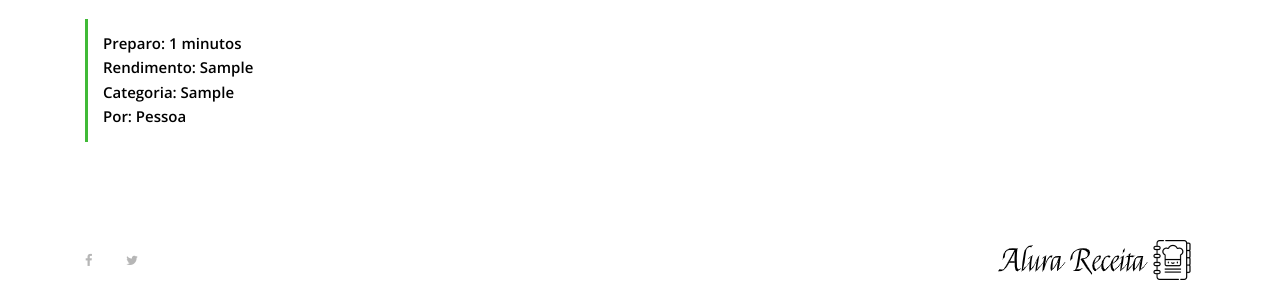
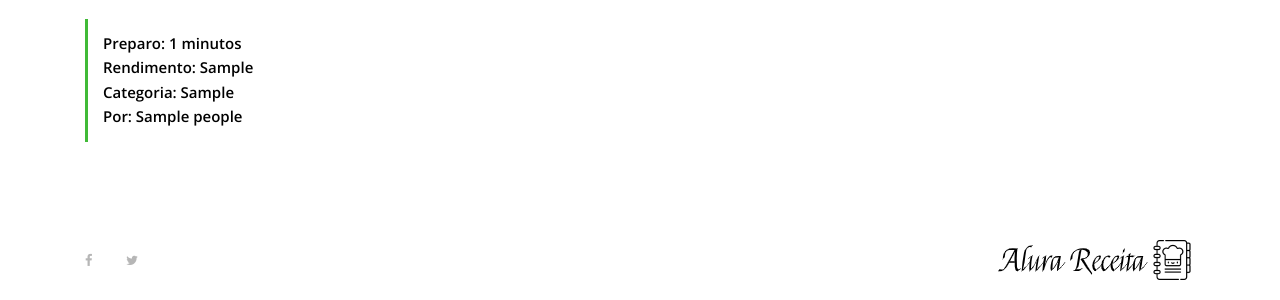
Before and after one commit to RodrigoVazOliveira/bookBuildFoods, a Django app: page /1 in a window 1280 px wide. Shown: the part 809-1109 px from the top of the page. Run offline with Django 4.2, Linux system fonts and the light colour scheme; tables that the repository leaves empty hold one stand-in row (values such as "Sample post"); some libraries are stand-ins or nearby versions.

Commit message:
Mostrar nome do criador da receita

```diff
--- a/recipe/templates/receita.html
+++ b/recipe/templates/receita.html
@@ -72,7 +72,7 @@
                                 <h6>Preparo: {{ recipe.time_prepare }} minutos</h6>
                                 <h6>Rendimento: {{ recipe.income }}</h6>
                                 <h6>Categoria: {{ recipe.category }}</h6>
-                                <h6>Por: Pessoa</h6>
+                                <h6>Por: {{ recipe.people.name }}</h6>
                             </div>
                         </div>
                     </div>
```
